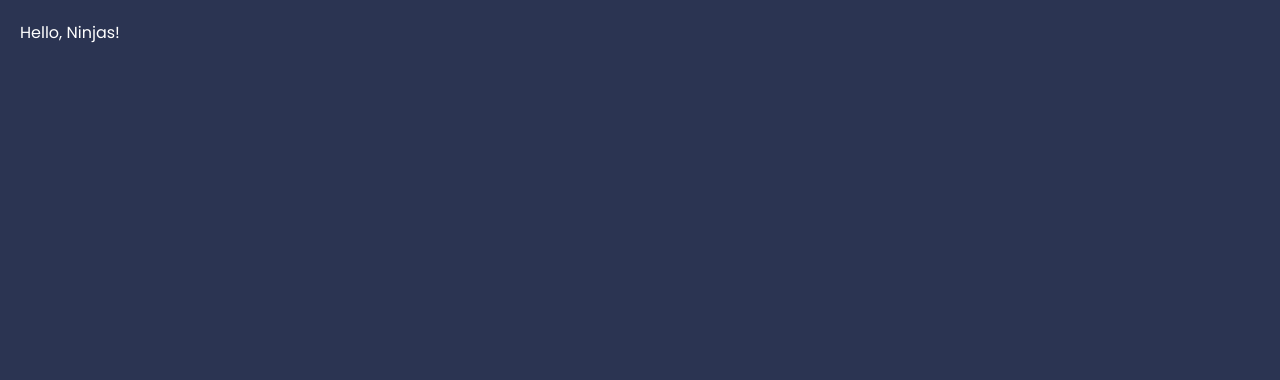
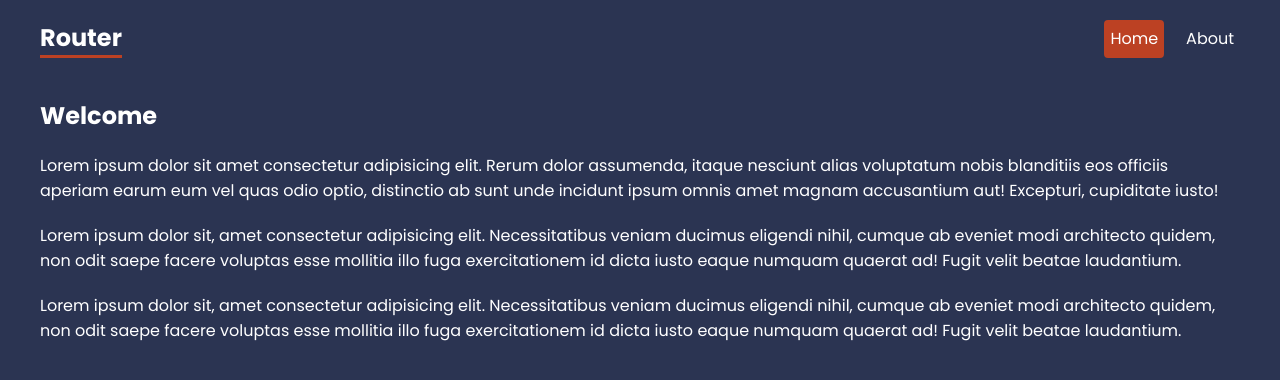
Before and after one commit to shreyanshtiwari99/react-router-in-depth, a React (Create React App) app: page / in a window 1280 px wide. Shown: the top 380 px of the page. Built offline with nearby package versions, Linux system fonts and the light colour scheme.

Commit message:
completed lesson2

```diff
--- a/package.json
+++ b/package.json
@@ -8,6 +8,7 @@
     "@testing-library/user-event": "^13.5.0",
     "react": "^18.2.0",
     "react-dom": "^18.2.0",
+    "react-router-dom": "^6.4.5",
     "react-scripts": "5.0.1",
     "web-vitals": "^2.1.4"
   },
--- a/src/App.js
+++ b/src/App.js
@@ -1,9 +1,31 @@
+import { BrowserRouter, Routes, Route, Link, NavLink } from "react-router-dom";
+
+//pages
+import Home from "./pages/Home";
+import About from "./pages/About";
+
 function App() {
   return (
-    <div className="App">
-      Hello, Ninjas!
-    </div>
+    <BrowserRouter>
+      <header>
+        <nav>
+          <h1>Router</h1>
+          <NavLink to="/">Home</NavLink>
+          <NavLink to="about">About</NavLink>
+        </nav>
+      </header>
+      <main>
+        <Routes>
+          <Route path="/" element={<Home></Home>}>
+            {" "}
+          </Route>
+          <Route path="about" element={<About></About>}>
+            {" "}
+          </Route>
+        </Routes>
+      </main>
+    </BrowserRouter>
   );
 }
 
-export default App
+export default App;
--- a/src/index.css
+++ b/src/index.css
@@ -27,10 +27,31 @@ button {
 }
 
 /* navbar */
-
+header nav {
+  display: flex;
+  gap: 16px;
+  justify-content: end;
+  max-width: 1200px;
+  margin: 0 auto;
+}
+header nav h1 {
+  margin-right: auto;
+  border-bottom: 3px solid var(--primary);
+}
+header nav a{
+  text-decoration: none;
+  padding: 6px;
+  border-radius: 4px;
+}
+header nav a.active {
+  background: var(--primary);
+}
 
 /* page content */
-
+main {
+  max-width: 1200px;
+  margin: 40px auto;
+}
 
 /* help layout */
 
--- /dev/null
+++ b/src/pages/About.js
@@ -0,0 +1,28 @@
+export default function About() {
+  return (
+    <div className="about">
+      <h2>About Us</h2>
+      <p>
+        Lorem ipsum, dolor sit amet consectetur adipisicing elit. Qui provident
+        consequuntur vel omnis quisquam rem harum, maxime expedita, ullam ut
+        dolore! Distinctio eos minima voluptatum totam id hic! Sapiente debitis
+        quia illum officia obcaecati provident nulla odio molestiae suscipit
+        quasi.
+      </p>
+      <p>
+        Lorem ipsum, dolor sit amet consectetur adipisicing elit. Qui provident
+        consequuntur vel omnis quisquam rem harum, maxime expedita, ullam ut
+        dolore! Distinctio eos minima voluptatum totam id hic! Sapiente debitis
+        quia illum officia obcaecati provident nulla odio molestiae suscipit
+        quasi.
+      </p>
+      <p>
+        Lorem ipsum, dolor sit amet consectetur adipisicing elit. Qui provident
+        consequuntur vel omnis quisquam rem harum, maxime expedita, ullam ut
+        dolore! Distinctio eos minima voluptatum totam id hic! Sapiente debitis
+        quia illum officia obcaecati provident nulla odio molestiae suscipit
+        quasi.
+      </p>
+    </div>
+  );
+}
--- /dev/null
+++ b/src/pages/Home.js
@@ -0,0 +1,26 @@
+export default function Home() {
+  return (
+    <div className="home">
+      <h2>Welcome</h2>
+      <p>
+        Lorem ipsum dolor sit amet consectetur adipisicing elit. Rerum dolor
+        assumenda, itaque nesciunt alias voluptatum nobis blanditiis eos
+        officiis aperiam earum eum vel quas odio optio, distinctio ab sunt unde
+        incidunt ipsum omnis amet magnam accusantium aut! Excepturi, cupiditate
+        iusto!
+      </p>
+      <p>
+        Lorem ipsum dolor sit, amet consectetur adipisicing elit. Necessitatibus
+        veniam ducimus eligendi nihil, cumque ab eveniet modi architecto quidem,
+        non odit saepe facere voluptas esse mollitia illo fuga exercitationem id
+        dicta iusto eaque numquam quaerat ad! Fugit velit beatae laudantium.
+      </p>
+      <p>
+        Lorem ipsum dolor sit, amet consectetur adipisicing elit. Necessitatibus
+        veniam ducimus eligendi nihil, cumque ab eveniet modi architecto quidem,
+        non odit saepe facere voluptas esse mollitia illo fuga exercitationem id
+        dicta iusto eaque numquam quaerat ad! Fugit velit beatae laudantium.
+      </p>
+    </div>
+  );
+}
```
Also changed, not shown: 1 other file (tests, documents, lock files or other folders).
